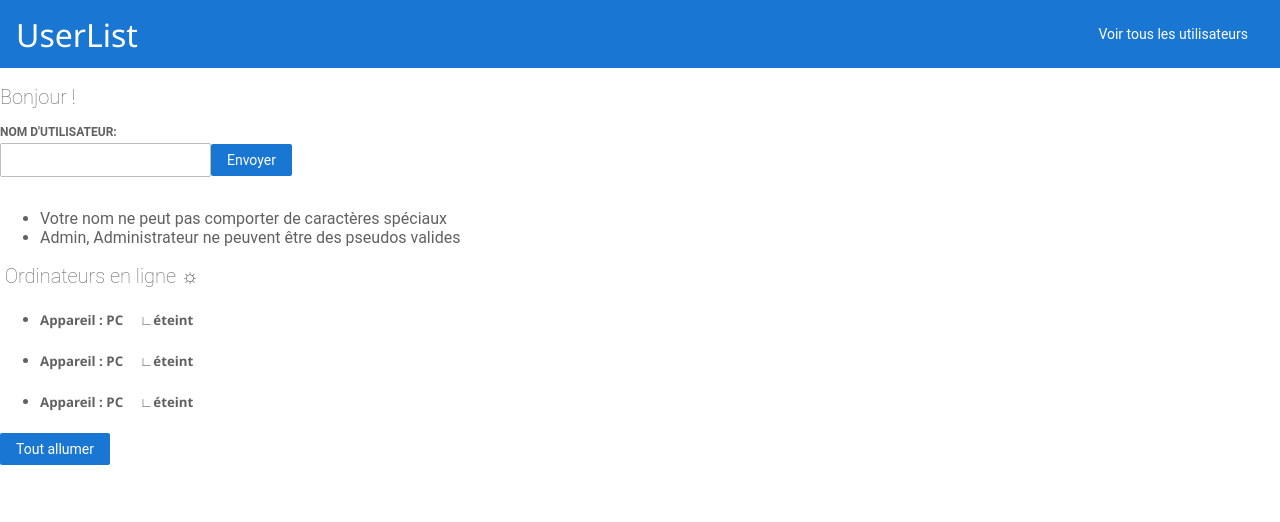
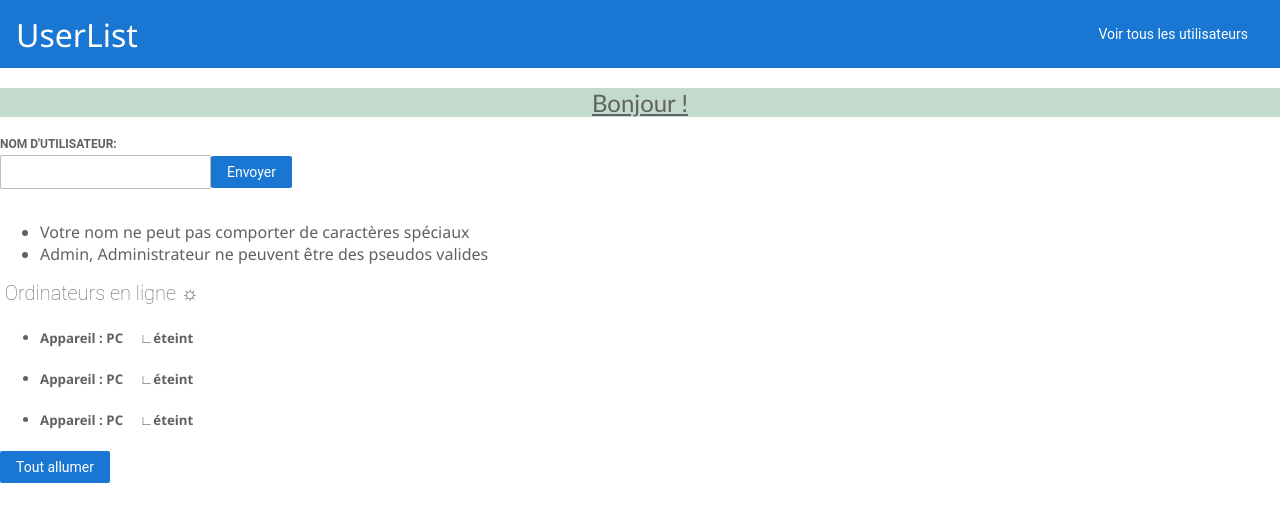
Before and after one commit to efarssi/finalversionuserlist, an Angular app: page / in a window 1280 px wide. Shown: the top 522 px of the page. Built offline with nearby package versions, Linux system fonts and the light colour scheme.

Commit message:
1 file modified

```diff
--- a/src/app/utilisateur/utilisateur.component.css
+++ b/src/app/utilisateur/utilisateur.component.css
@@ -1,8 +1,12 @@
+li, h4, p, div {
+  font-family: Segoe UI;
+}
 
-body {
- background-color: blue;
+h2 {
+ text-align: center;
+ width: 100%;
+ background:#c2dbcc;
+ text-decoration :  underline;
+ font-size:150%;
+ font-family: Trebuchet MS;
  }
- h1 {
- color: red;
- padding: 60px;
- }
```
